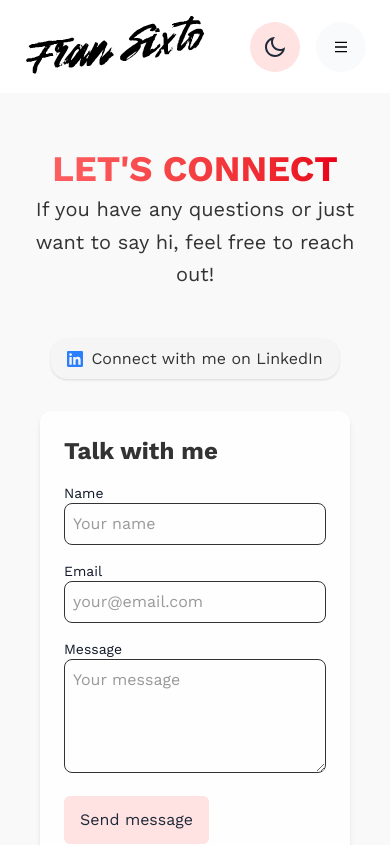
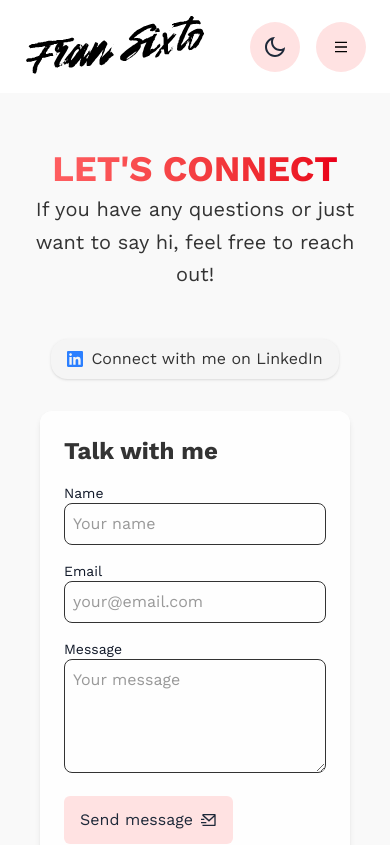
Before and after one commit to franSixto/my-portfolio, a Next.js app: page /contact in a window 390 px wide. Shown: the top 845 px of the page. Built offline with nearby package versions, Linux system fonts and the light colour scheme.

Commit message:
minor fixes

```diff
--- a/src/components/common/Header.tsx
+++ b/src/components/common/Header.tsx
@@ -105,7 +105,7 @@ export default function Header() {
                                 whileHover={{ scale: 1.1 }}
                                 whileTap={{ scale: 0.9 }}
                                 onClick={toggleMenu}
-                                className="p-2 w-[50px] h-[50px] flex justify-center items-center rounded-full bg-gray-50 dark:bg-gray-800"
+                                className="p-2 w-[50px] h-[50px] flex justify-center items-center rounded-full bg-red-100 dark:bg-red-500/10"
                             >
                                 <RiMenuLine />
                             </motion.button>
--- a/src/components/contact/ContactCTA.tsx
+++ b/src/components/contact/ContactCTA.tsx
@@ -3,7 +3,7 @@
 import { motion } from "framer-motion";
 import Button from "@/components/theme/Button";
 import { TitleH2 } from "@/components/common/TitleH2";
-import { RiMailAiLine } from "react-icons/ri";
+import { RiMailSendLine } from "react-icons/ri";
 
 export default function ContactCTA() {
     return (
@@ -41,7 +41,7 @@ export default function ContactCTA() {
                 >
                     Contact Me
                     <span className="ml-3">
-                        <RiMailAiLine className="w-5 h-5" />
+                        <RiMailSendLine className="w-5 h-5" />
                     </span>
                 </Button>
             </div>
--- a/src/components/contact/ContactForm.tsx
+++ b/src/components/contact/ContactForm.tsx
@@ -5,7 +5,7 @@ import { useState } from "react";
 import Label from "@/components/theme/Label";
 import ErrorMessage from "@/components/theme/ErrorMessage";
 import SubmitButton from "@/components/theme/SubmitButton";
-import { RiCheckLine } from "react-icons/ri";
+import { RiCheckLine, RiMailSendLine } from "react-icons/ri";
 import Link from "next/link";
 import { motion } from "framer-motion";
 
@@ -109,7 +109,7 @@ export default function ContactForm() {
               ></textarea>
               {errors.email && <ErrorMessage message={errors.email.message || ""} />}
             </div>
-            <SubmitButton isSubmitting={isSubmitting} submittingText={"Sending..."} defaultText={"Send message"} />
+            <SubmitButton isSubmitting={isSubmitting} submittingText={"Sending..."} defaultText={"Send message"} Icon={RiMailSendLine} />
           </form>
         )}
       </motion.div>
--- a/src/components/contact/Subscribe.tsx
+++ b/src/components/contact/Subscribe.tsx
@@ -3,7 +3,7 @@ import { motion } from "framer-motion";
 import { useForm } from "react-hook-form";
 import SubmitButton from "@/components/theme/SubmitButton";
 import ErrorMessage from "@/components/theme/ErrorMessage";
-import { RiCheckLine } from "react-icons/ri";
+import { RiCheckLine, RiCheckboxCircleLine} from "react-icons/ri";
 
 type FormData = {
     email: string;
@@ -75,7 +75,7 @@ export default function Subscribe() {
             ) : (
                 <motion.form
                     onSubmit={handleSubmit(onSubmit)}
-                    className="absolute -bottom-14 md:bottom-5 flex items-center flex-col gap-4 md:flex-row justify-between dark:bg-gray-900/30 bg-gray-200/30 backdrop-blur-xl  p-4 rounded-2xl"
+                    className="absolute -bottom-14 md:bottom-5 flex items-center flex-col gap-4 md:flex-row justify-between bg-gray-900/30 backdrop-blur-xl p-4 rounded-2xl border border-black"
                     initial={{ opacity: 0, y: 50 }}
                     animate={{ opacity: 1, y: 0 }}
                     transition={{ delay: 1.5, duration: 1, ease: "easeOut" }}
@@ -100,7 +100,7 @@ export default function Subscribe() {
                         className="hidden"
                         {...register("honey", { validate: (value) => value === "" })}
                     />
-                    <SubmitButton isSubmitting={isSubmitting} submittingText={"Subscribing..."} defaultText={"Subscribe"} />
+                    <SubmitButton isSubmitting={isSubmitting} submittingText={"Subscribing..."} defaultText={"Subscribe"} Icon={RiCheckboxCircleLine} />
                 </motion.form>
             )}
         </div>
--- a/src/components/theme/SubmitButton.tsx
+++ b/src/components/theme/SubmitButton.tsx
@@ -1,12 +1,14 @@
 import classNames from 'classnames';
+import { IconType } from 'react-icons';
 
 interface SubmitButtonProps {
   isSubmitting: boolean;
   submittingText: string;
   defaultText: string;
+  Icon?: IconType;
 }
 
-const SubmitButton: React.FC<SubmitButtonProps> = ({ isSubmitting, submittingText, defaultText }) => {
+const SubmitButton: React.FC<SubmitButtonProps> = ({ isSubmitting, submittingText, defaultText, Icon }) => {
   return (
     <button
       type="submit"
@@ -35,7 +37,10 @@ const SubmitButton: React.FC<SubmitButtonProps> = ({ isSubmitting, submittingTex
           {submittingText}
         </>
       ) : (
-        defaultText
+        <>
+          {defaultText}
+          {Icon && <Icon className="ms-2" />}
+        </>
       )}
     </button>
   );
```
